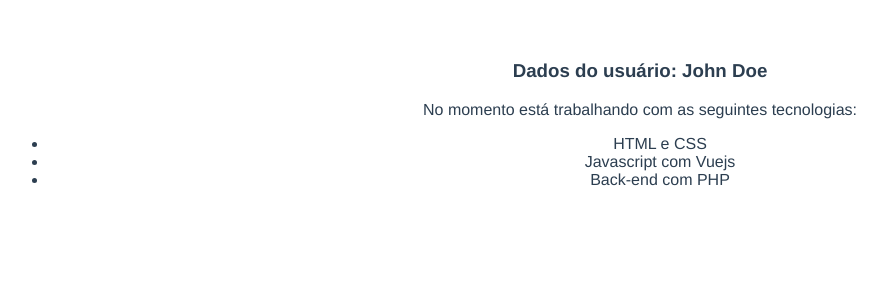
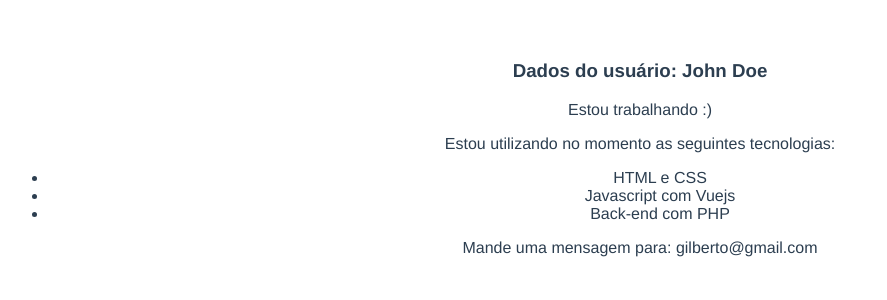
Before and after one commit to GilbertoASJ/VueJs-Course, a Vue app in the folder vuejs-introduction/: page / in a window 1280 px wide. Shown: the top 300 px of the page, without its empty margins (0-887 px from the left). Built offline with nearby package versions, Linux system fonts and the light colour scheme.

Commit message:
Feature: :sparkles: Directives - v-if v-else v-show

```diff
--- a/vuejs-introduction/src/components/GeneralInfo.vue
+++ b/vuejs-introduction/src/components/GeneralInfo.vue
@@ -1,11 +1,17 @@
 <template>
 	<div>
-		<p>No momento está trabalhando com as seguintes tecnologias:</p>
+		<!-- Diretivas if else -->
+		<p v-if="isWorking">Estou trabalhando :)</p>
+		<p v-else>No momento estou em busca de novas oportunidades</p>
+		<p>Estou utilizando no momento as seguintes tecnologias: </p>
 		<ul>
 			<li>HTML e CSS</li>
 			<li>Javascript com Vuejs</li>
 			<li>Back-end com PHP</li>
 		</ul>
+
+		<!-- Diretiva simplista para exibir informação na tela -->
+		<p v-show="showEmail">Mande uma mensagem para: {{ email }}</p>
 	</div>
 </template>
 
@@ -13,5 +19,12 @@
 
 	export default {
 		name: 'GeneralInfo',
+		data() {
+			return {
+				isWorking: true,
+				showEmail: true,
+				email: 'gilberto@gmail.com'
+			}
+		}
 	}
 </script>
```
